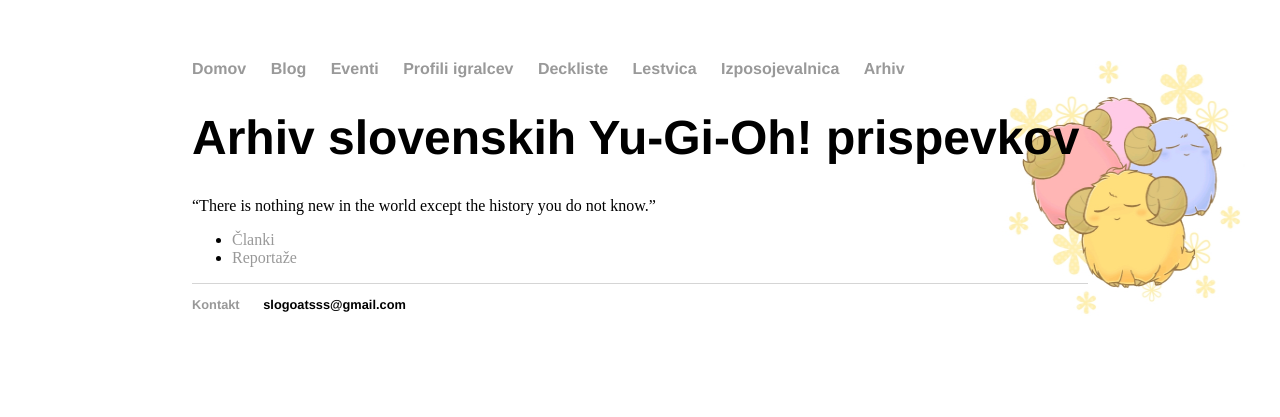
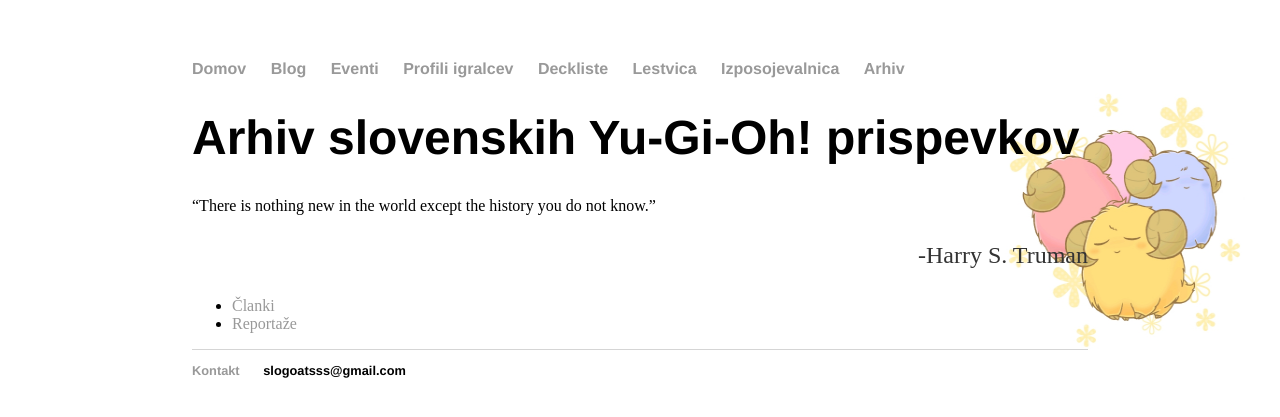
Before and after one commit to slogoatsss/slogoatsss.github.io, a Jekyll site: the page built from arhiv/index.html, in a window 1280 px wide. Shown: the top 417 px of the page. Built offline with Jekyll 4.4.1, drawn with Linux system fonts in a browser that asks for light colours.

Commit message:
Update index.html

```diff
--- a/arhiv/index.html
+++ b/arhiv/index.html
@@ -5,6 +5,7 @@
 <div class="blurb">
 	<h1>Arhiv slovenskih Yu-Gi-Oh! prispevkov</h1>
 	<q>There is nothing new in the world except the history you do not know.</q>
+	<p font-style="italic", align="right">-Harry S. Truman</p>
 		<ul>
   			<li><a href="/arhiv/clanki/index.html">Članki</a></li>
 			<li><a href="/arhiv/reportaze/index.html">Reportaže</a></li>
```
